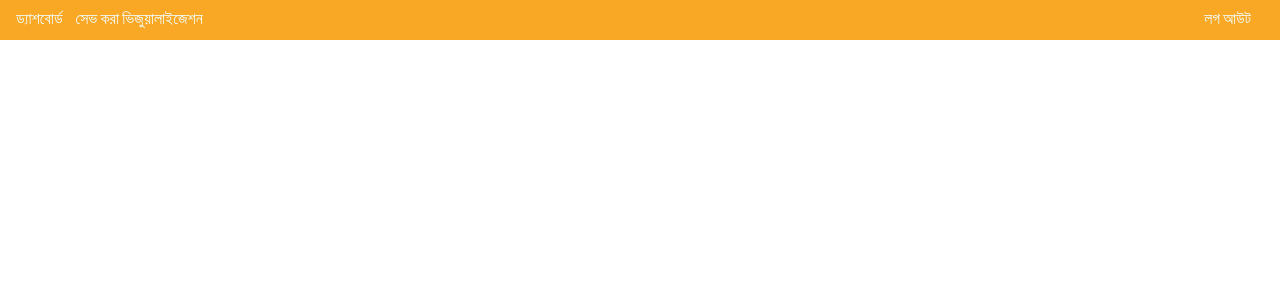
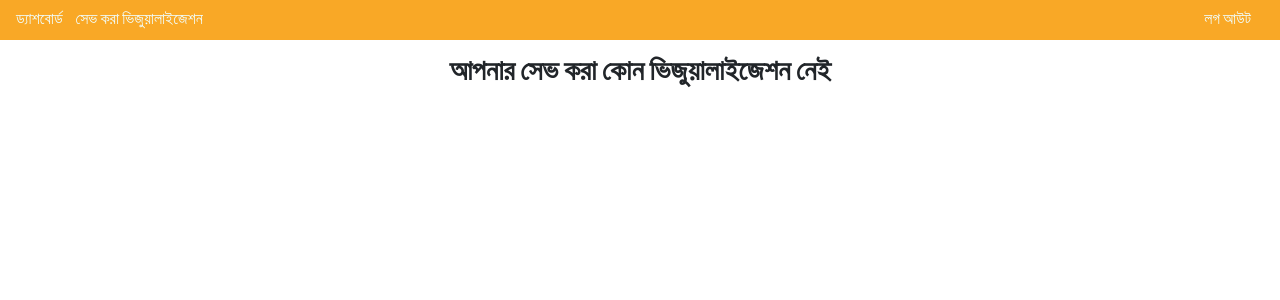
Before and after one commit to piall/data-visualization-maker-tool, a Nuxt app: page /savedVisualization in a window 1280 px wide. Shown: the top 300 px of the page. Built offline with nearby package versions, Linux system fonts and the light colour scheme.

Commit message:
initial commit

```diff
--- /dev/null
+++ b/pages/savedVisualization.vue
@@ -0,0 +1,24 @@
+<template>
+  <div>
+    <center class="my-3">
+      <h3 v-if="!savedVisualization">আপনার সেভ করা কোন ভিজুয়ালাইজেশন নেই</h3>
+    </center>
+  </div>
+</template>
+
+<script>
+export default {
+  data() {
+    return {
+      savedVisualization: null
+    };
+  }
+};
+</script>
+
+<style scoped>
+* {
+  font-family: "Baloo Da 2";
+  font-weight: 600;
+}
+</style>
```
